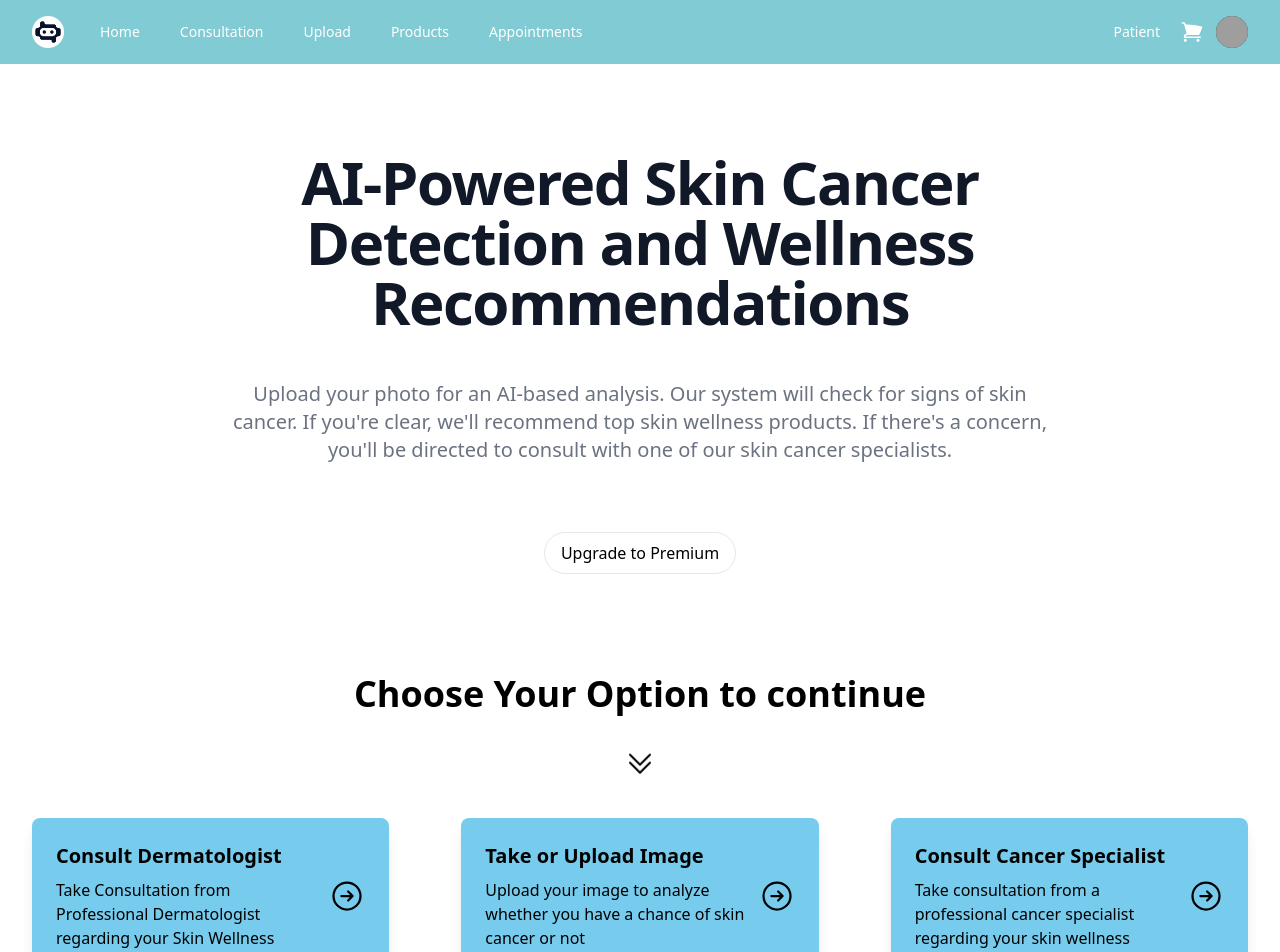
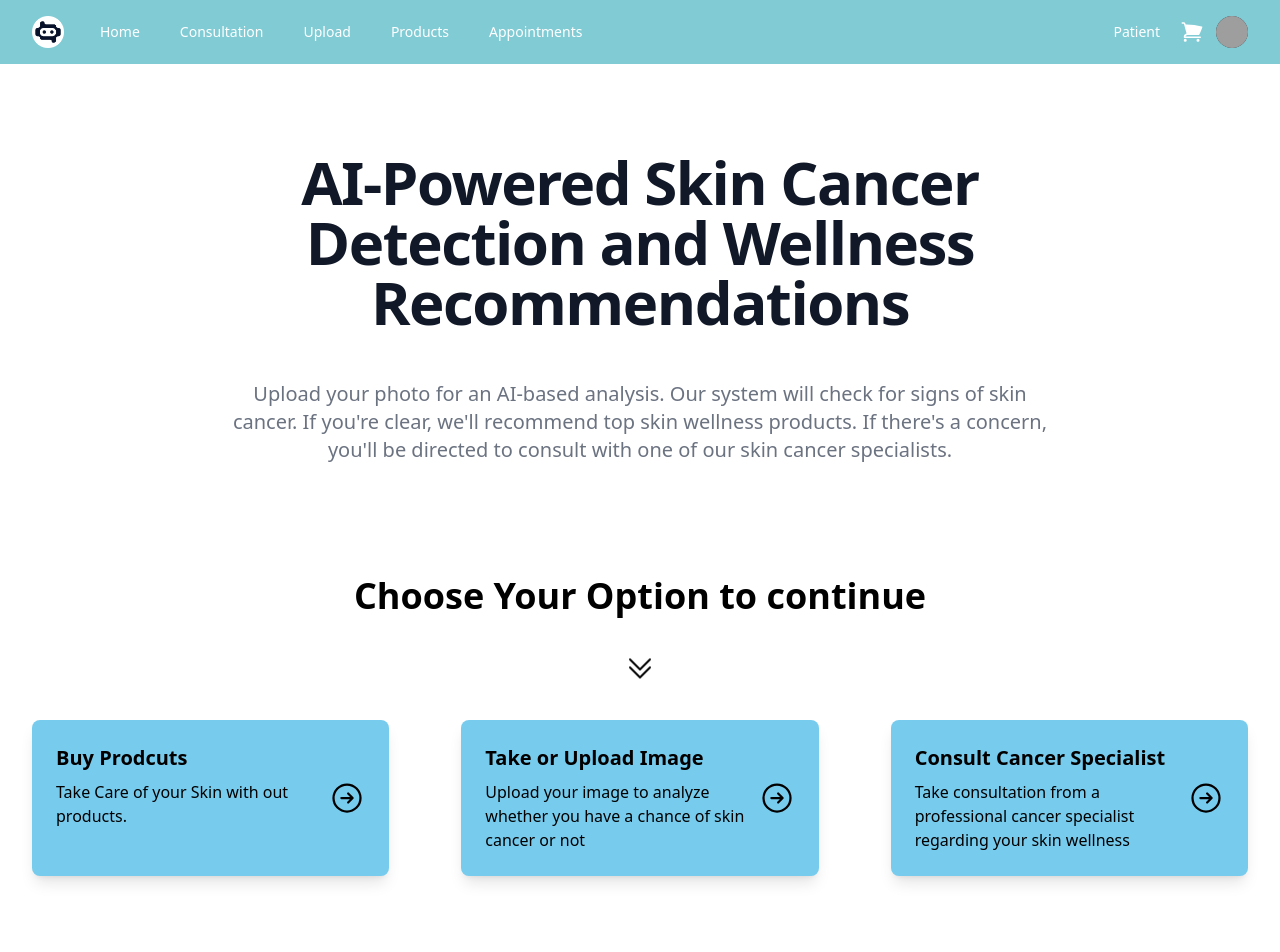
Before and after one commit to devloper45/Skin_Guardian, a React (Vite) app: page /Dashboard in a window 1280 px wide. Shown: the top 952 px of the page. Built offline with nearby package versions, Linux system fonts and the light colour scheme; grey boxes are pictures that could not be loaded.

Commit message:
removed dashboard issues

```diff
--- a/src/Components/Dashboard.jsx
+++ b/src/Components/Dashboard.jsx
@@ -1,16 +1,14 @@
-import React, { useContext, useState } from "react";
+import { useContext } from "react";
+import toast from "react-hot-toast";
 import { useNavigate } from "react-router-dom";
 import { UserContext } from "../context/contextApi";
-import Dashboardbg from "../assets/bg.avif";
 import Navbarr from "./Navbarr";
-import toast from "react-hot-toast";
 
 // import UploadFileTemplate from "./UploadFileTemplate";
 // import logo from "../assets/logo.png";
 
 export default function Dashboard() {
   const navigate = useNavigate();
-  const [openModel, setOpenModel] = useState(false);
   const { userRole } = useContext(UserContext);
   console.log("user role in dashboard is " + userRole);
 
@@ -19,38 +17,6 @@ export default function Dashboard() {
     navigate(path);
   }
 
-  async function handlePremium() {
-    const stripeid = localStorage.getItem("stripeid");
-    try {
-      const premiumResponse = await fetch(
-        `http://127.0.0.1:8000/stripe-checkout/${stripeid}/`,
-        {
-          method: "GET",
-        }
-      );
-
-      if (!premiumResponse.ok) {
-        throw new Error("Premium subscription request failed");
-      } else {
-        localStorage.setItem("userRole", false);
-      }
-      console.log(premiumResponse);
-
-      const result2 = await premiumResponse.json();
-
-      if (!result2?.url) {
-        toast.error("Error in stripe checkout");
-      }
-
-      console.log("Premium subscription successful:", result2);
-      alert("Check your email for confirmation and premium benefits.");
-      window.location = result2.url;
-    } catch (error) {
-      console.error("Error with premium subscription:", error);
-      alert("An error occurred with premium subscription.");
-    }
-  }
-  console.log(openModel);
   return (
     <>
       <Navbarr />
@@ -67,17 +33,17 @@ export default function Dashboard() {
                 </h1>
                 <p className="mb-8 text-lg  mt-12 font-normal text-gray-500 lg:text-xl sm:px-16 lg:px-48 dark:text-gray-400">
                   Upload your photo for an AI-based analysis. Our system will
-                  check for signs of skin cancer. If you're clear, we'll
-                  recommend top skin wellness products. If there's a concern,
-                  you'll be directed to consult with one of our skin cancer
-                  specialists.
+                  check for signs of skin cancer. If you&apos;re clear,
+                  we&apos;ll recommend top skin wellness products. If
+                  there&apos;s a concern, you&apos;ll be directed to consult
+                  with one of our skin cancer specialists.
                 </p>
-                <button
+                {/* <button
                   onClick={handlePremium}
                   className=" py-2 px-4 border rounded-full mt-9 mb-5 "
                 >
                   Upgrade to Premium
-                </button>
+                </button> */}
               </div>
             </section>
 
@@ -104,16 +70,15 @@ export default function Dashboard() {
             <div className="grid grid-cols-1 sm:grid-cols-2 md:grid-cols-3 justify-center gap-6 md:gap-14 my-12 ">
               {/* Item 1 */}
               <div
-                onClick={() => toast("Feature Coming Soon!")}
-                className="mx-2 p-6 flex bg-[#77ccee] rounded-lg shadow-lg"
+                onClick={() => handleTemplate("/SkinProducts")}
+                className="mx-2 cursor-pointer p-6 flex bg-[#77ccee] rounded-lg shadow-lg"
               >
                 <div>
                   <h3 className=" text-lg sm:text-xl font-semibold mb-2">
-                    Consult Dermatologist
+                    Buy Prodcuts
                   </h3>
                   <p className="text-muted-foreground">
-                    Take Consultation from Professional Dermatologist regarding
-                    your Skin Wellness
+                    Take Care of your Skin with out products.
                   </p>
                 </div>
                 <div className=" flex flex-col justify-center ml-2 items-center ">
@@ -169,7 +134,7 @@ export default function Dashboard() {
               {/* Item 3 */}
               <div
                 onClick={() => handleTemplate("/ConsultCancerDocter")}
-                className="mx-2 p-6 flex bg-[#77ccee] rounded-lg shadow-lg"
+                className="mx-2 p-6 cursor-pointer flex bg-[#77ccee] rounded-lg shadow-lg"
               >
                 <div>
                   <h3 className=" text-lg sm:text-xl font-semibold mb-2">
```
